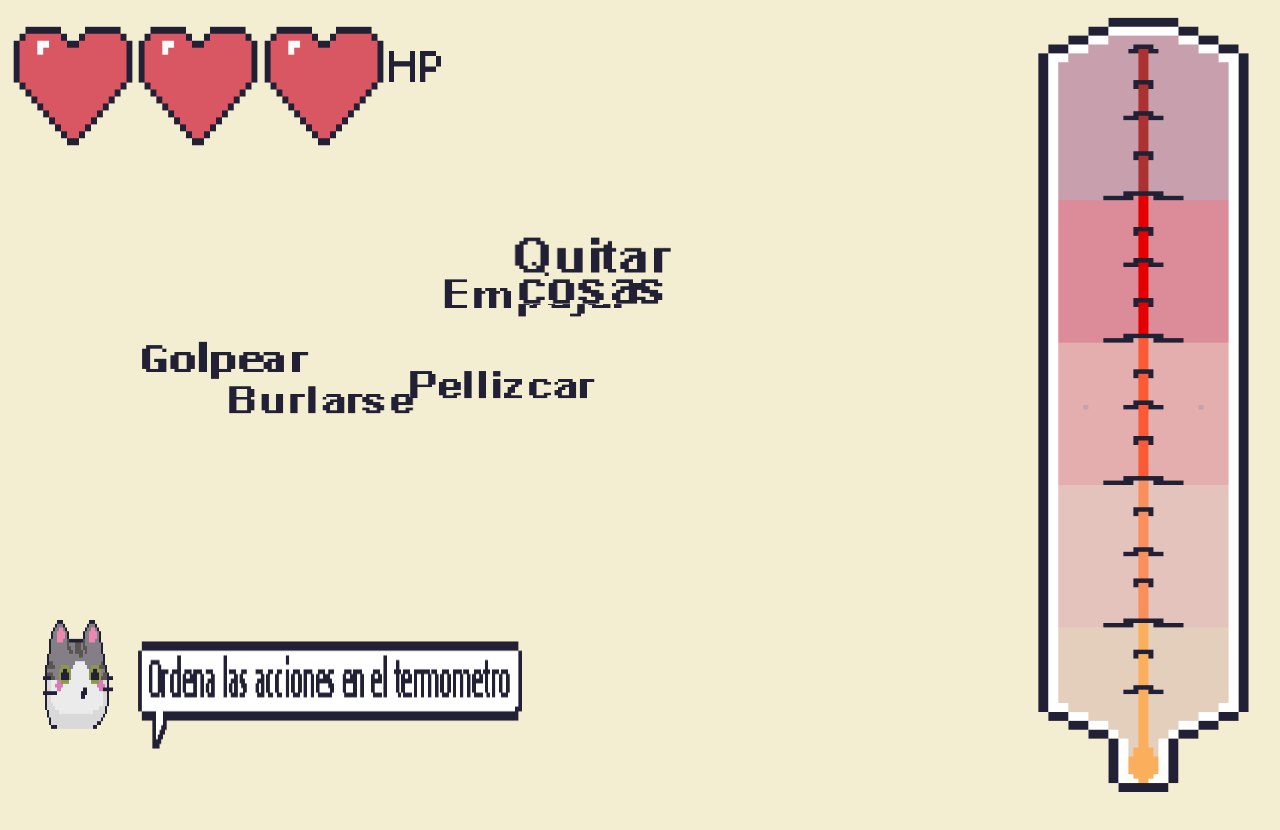
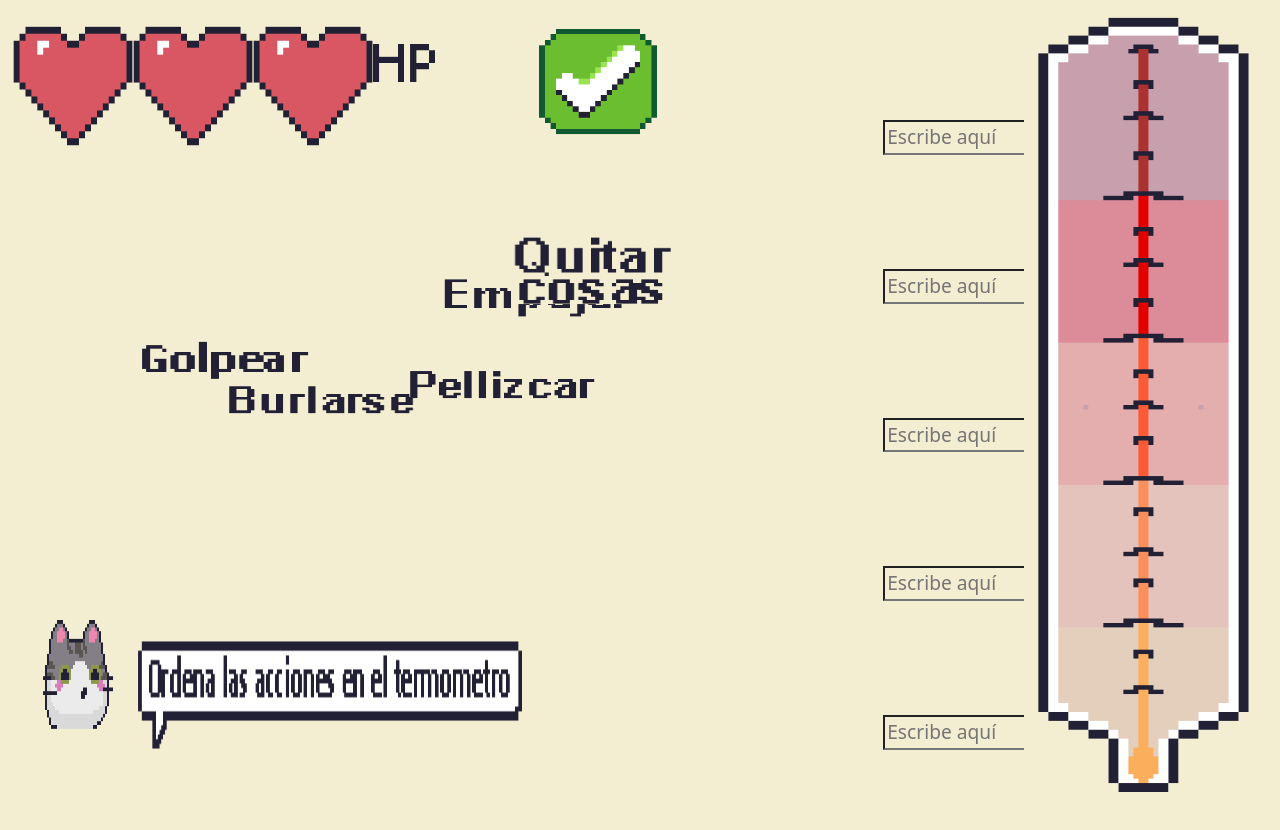
Before and after one commit to 0511Cynthia/violentometro, a React (Create React App) app: page /level1 in a window 1280 px wide. Shown: the top 830 px of the page. Before the commit the page ends 800 px from the top, so only its background shows below. Built offline with nearby package versions, Linux system fonts and the light colour scheme.

Commit message:
Modal win done, added win function and background audio with buttons and added inputs

```diff
--- a/src/pages/level1/level1.jsx
+++ b/src/pages/level1/level1.jsx
@@ -1,7 +1,7 @@
-import { useState } from 'react';
+import React, { useState } from 'react';
+import { useNavigate } from 'react-router-dom';
 import Heart from '../../img/Heart.png';
 import Hp from '../../img/Hp.png';
-import Thermometer from '../../img/Thermometer.png';
 import Termometro from '../../img/termometro.png';
 import Kitten from '../../components/Kitten/Kitten';
 import Words from '../../components/Words/Words';
@@ -11,20 +11,21 @@ import Golpear from '../../img/Words1/Golpear.png';
 import Pellizcar from '../../img/Words1/Pellizcar.png';
 import QC from '../../img/Words1/QuitarCosas.png';
 import styles from './level1.module.css';
-// import btnVerificar from '../../components/Verificar/btnVerificar';
-
+import BtnVerificar from '../../components/Verificar/btnVerificar';
+import Modal from '../../components/Modales/Modales';
+import ModalWin from '../../components/Modales/ModalWin';
 
 function Level1(){
-    const targetAreas = [
-        {minX: -160, minY: 545, maxX: -150, maxY: 555},
-        {minX: -160, minY: 480, maxX: -150, maxY: 490},
-        {minX: -160, minY: 425, maxX: -150, maxY: 440},
-        {minX: -160, minY: 360, maxX: -150, maxY: 370},
-        {minX: -160, minY: 295, maxX: -150, maxY: 325}
-    ]
+    const navigate = useNavigate();
 
-    const [piecesInPlace, setPiecesInPlace] = useState(Array(targetAreas.length).fill(false));
+    const words = [
+        'Golpear', 'Empujar', 'Pellizcar', 'Quitar cosas', 'Burlarse'
+    ];
+
     const [heartVisibility, setHeartVisibility] = useState([true, true, true]);
+    const [open, setOpen] = useState(false);
+    const [openWin, setOpenWin] = useState(false);
+    const [inputWords, setInputWords] = useState(Array(words.length).fill(''));
 
     const toggleHeartVisibility = (index) => {
         setHeartVisibility(prevState => {
@@ -34,34 +35,43 @@ function Level1(){
         });
     };
 
-    const updatePieceStatus = (index, status) => {
-        setPiecesInPlace(prevState => {
-          const newState = [...prevState];
-          newState[index] = status;
-          return newState;
-        });
+
+    const handleInputChange = (index, event) => {
+        const newInputWords = [...inputWords];
+        newInputWords[index] = event.target.value;
+        setInputWords(newInputWords);
     };
 
     const checkPiecesPlacement = () => {
         let piecesNotInPlace = 0;
-        piecesInPlace.map((piece, index)=>{
-            if(piece === true){
-                console.log(`La pieza ${index+1} esta esta en su lugar`);
-            }else{
-                piecesNotInPlace++
+        inputWords.forEach((inputWord, index) => {
+            if (inputWord.trim().toLowerCase() === words[index].toLowerCase()) {
+                console.log(`El input ${index + 1} contiene la palabra correcta: ${inputWord}`);
+            } else {
+                piecesNotInPlace++;
             }
-        })
-        lostALife(piecesNotInPlace);
+        });
+        if (piecesNotInPlace === 0) {
+            setOpenWin(true);
+        } else {
+            lostALife();
         }
+    };
 
-    const lostALife = (pieces) =>{
-        if(pieces>0){
+    const lostALife = () => {
         const firstVisibleHeartIndex = heartVisibility.indexOf(true);
         if (firstVisibleHeartIndex !== -1) {
             toggleHeartVisibility(firstVisibleHeartIndex);
         }
+        if (heartVisibility.filter(visible => visible).length === 1) {
+            setOpen(true);
         }
+    };
+
+    const toStart = () => {
+        navigate("/")
     }
+
     return(
         <div className={styles.Container}>
             <div className={styles.AppHeader}>
@@ -77,13 +87,27 @@ function Level1(){
                         )
                 ))}
                 <img src={Hp} className={styles.Hp} alt=''/>
+                <BtnVerificar onClick={checkPiecesPlacement} />
+            </div>
+            <Modal open={open} onClose={toStart} />
+            <ModalWin open={openWin} onClose={toStart} />
+            <div className={styles.inputsContainer}>
+                {words.map((word, index) => (
+                    <input
+                        key={index}
+                        type="text"
+                        value={inputWords[index]}
+                        onChange={(event) => handleInputChange(index, event)}
+                        placeholder='Escribe aquí'
+                    />
+                ))}
             </div>
             <div className={styles.columnContainer}>
-                <Words image={Burlar} targetArea={targetAreas[0]} style={{width: "23vmin", height: "4vmin"}}  updatePieceStatus={updatePieceStatus} index={0}/>
-                <Words image={Empujar} targetArea={targetAreas[1]} style={{width: "23vmin", height: "5.2vmin"}} updatePieceStatus={updatePieceStatus} index={1}/>
-                <Words image={Golpear} targetArea={targetAreas[2]}  style={{width: "20.8vmin", height: "5.2vmin"}} updatePieceStatus={updatePieceStatus} index={2}/>
-                <Words image={Pellizcar} targetArea={targetAreas[3]} style={{width: "23vmin", height: "4vmin"}} updatePieceStatus={updatePieceStatus} index={3}/>
-                <Words image={QC} targetArea={targetAreas[4]} style={{width: "19.5vmin", height: "9vmin"}} updatePieceStatus={updatePieceStatus} index={4}/>
+                <Words image={Burlar} style={{width: "23vmin", height: "4vmin"}} index={0}/>
+                <Words image={Empujar} style={{width: "23vmin", height: "5.2vmin"}} index={1}/>
+                <Words image={Golpear} style={{width: "20.8vmin", height: "5.2vmin"}} index={2}/>
+                <Words image={Pellizcar} style={{width: "23vmin", height: "4vmin"}} index={3}/>
+                <Words image={QC} style={{width: "19.5vmin", height: "9vmin"}} index={4}/>
                 <div className={styles.imgContainer}>
                     <img src={Termometro} className={styles.Thermometer} alt=''/>
                 </div>
--- a/src/pages/level1/level1.module.css
+++ b/src/pages/level1/level1.module.css
@@ -17,6 +17,19 @@
     height: 7vmin;
     padding-top: 20%;
 }
+.inputsContainer {
+    position: absolute;
+    top: 15%;
+    margin-left: 68%;
+    display: flex;
+    flex-direction: column;
+}
+
+.inputsContainer input{
+    font-size: 120%;
+    width: 80%;
+    margin-bottom: 40%;
+}
 .columnContainer{
     position: absolute;
     top: 2vh;
```
Lines whose indentation alone changed are shown as unchanged.
